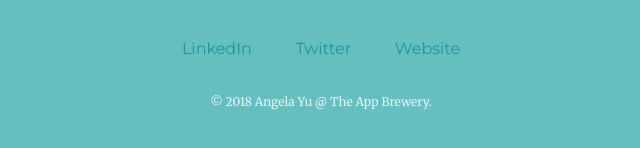
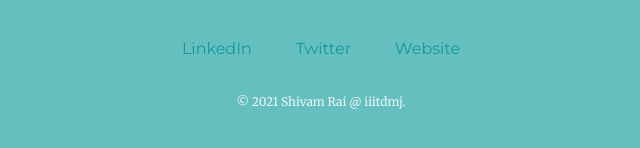
Before and after one commit to shivamrai1904/my-site-completed, a plain HTML site: page index.html in a window 1280 px wide. Shown: the part 2647-2795 px from the top of the page, 319-959 px from the left. Drawn offline with Linux system fonts and the light colour scheme.

Commit message:
Update index.html

```diff
--- a/index.html
+++ b/index.html
@@ -58,7 +58,7 @@
     <a class="footer-link" href="https://www.linkedin.com/in/">LinkedIn</a>
     <a class="footer-link" href="https://twitter.com/">Twitter</a>
     <a class="footer-link" href="https://">Website</a>
-    <p class="copyright">© 2018 Angela Yu @ The App Brewery.</p>
+    <p class="copyright">© 2021 Shivam Rai @ iiitdmj.</p>
   </div>
 </body>
 
```
